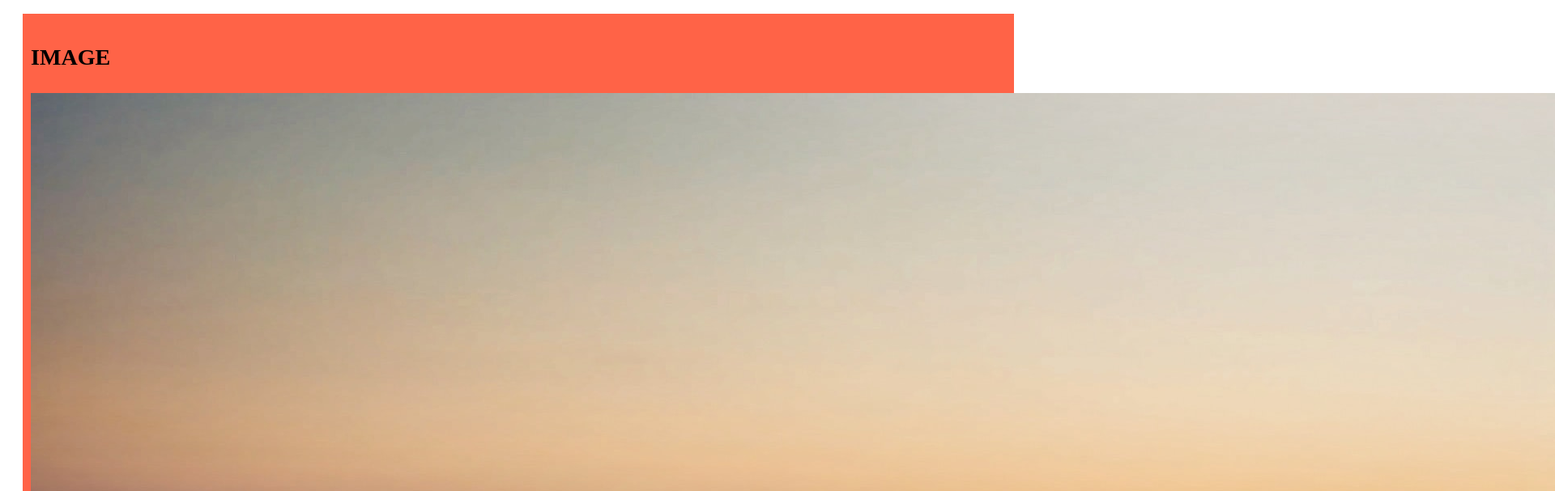
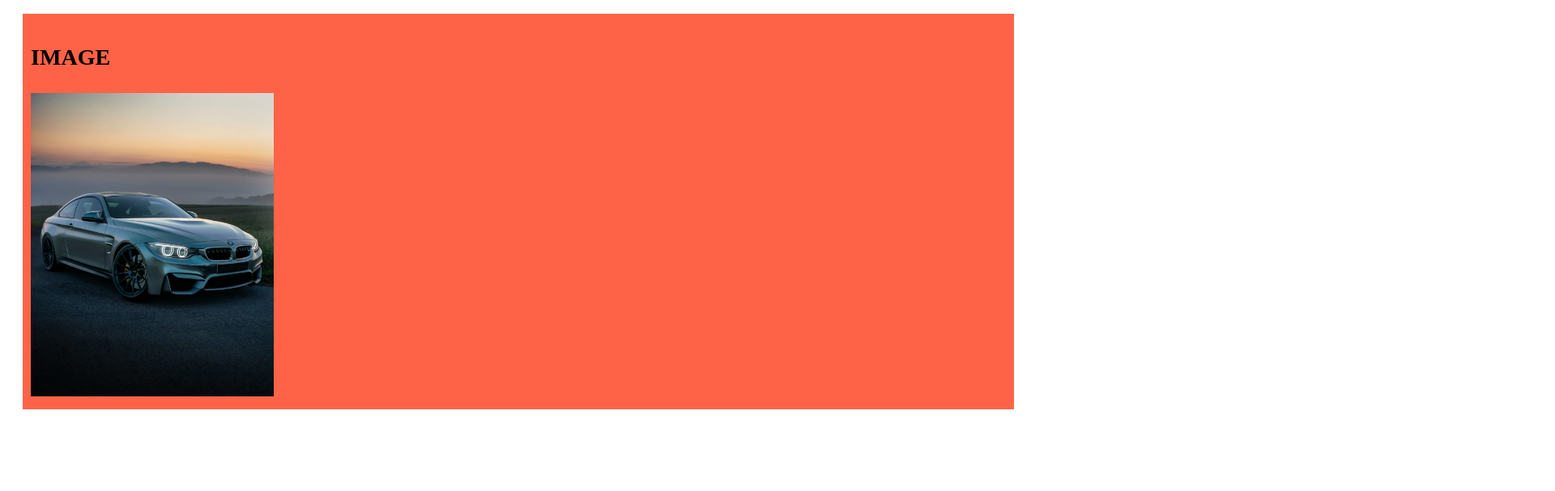
Before and after one commit to Jahirul83/test-repo, a plain HTML site: page index.html in a window 1280 px wide. Shown: the part 1169-1776 px from the top of the page at 81% size, 1920 px wide, since content can reach past the window. After the commit the page ends 1695 px from the top, so only its background shows below. Drawn offline with Linux system fonts and the light colour scheme.

Commit message:
pic resize

```diff
--- a/index.html
+++ b/index.html
@@ -33,7 +33,7 @@
     </div>
     <div>
         <h3>IMAGE</h3>
-        <img src="images/josh-berquist-_4sWbzH5fp8-unsplash.jpg" alt="">
+        <img width="300px" src="images/josh-berquist-_4sWbzH5fp8-unsplash.jpg" alt="">
     </div>
 </body>
 </html>
```
